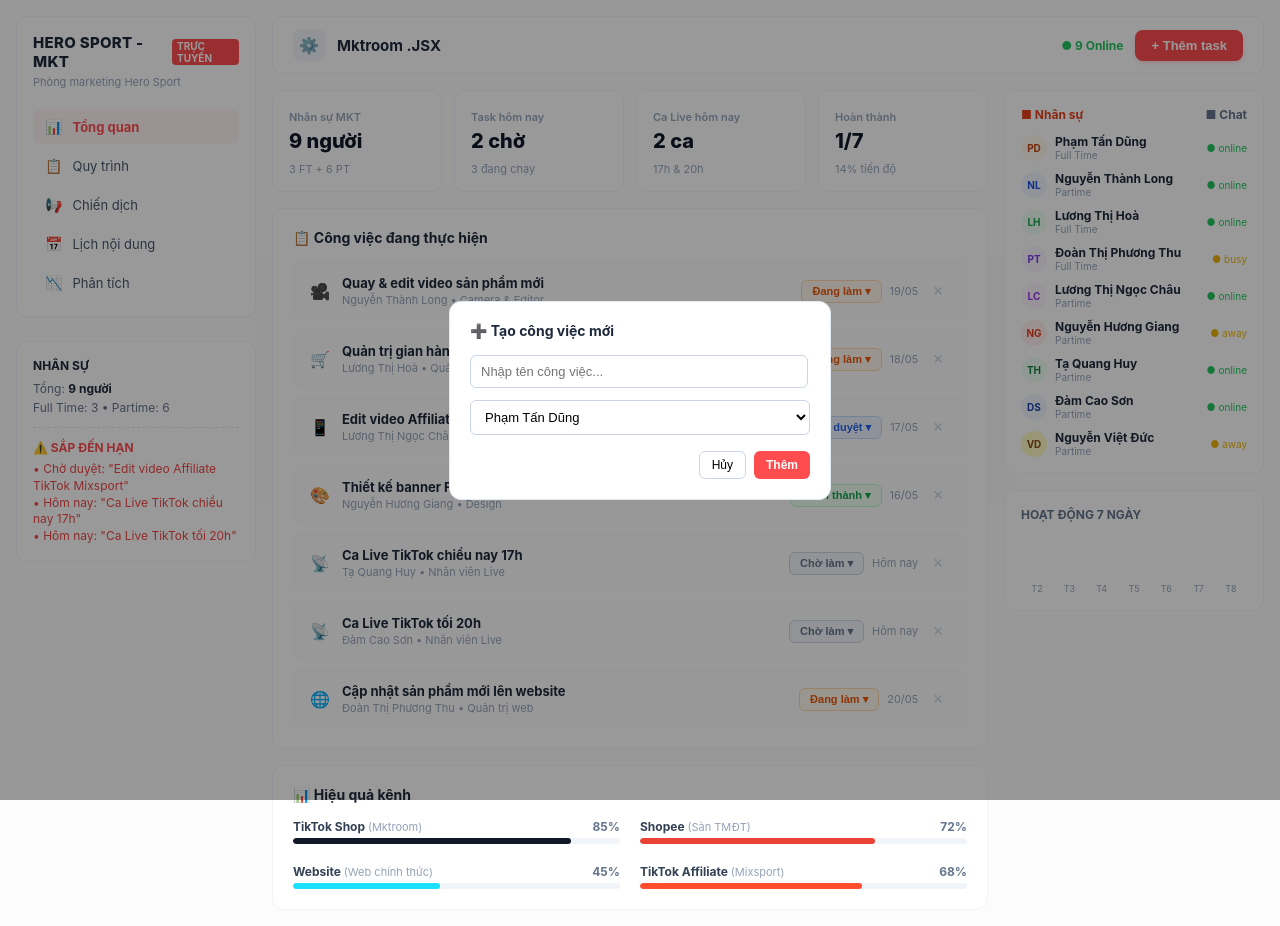
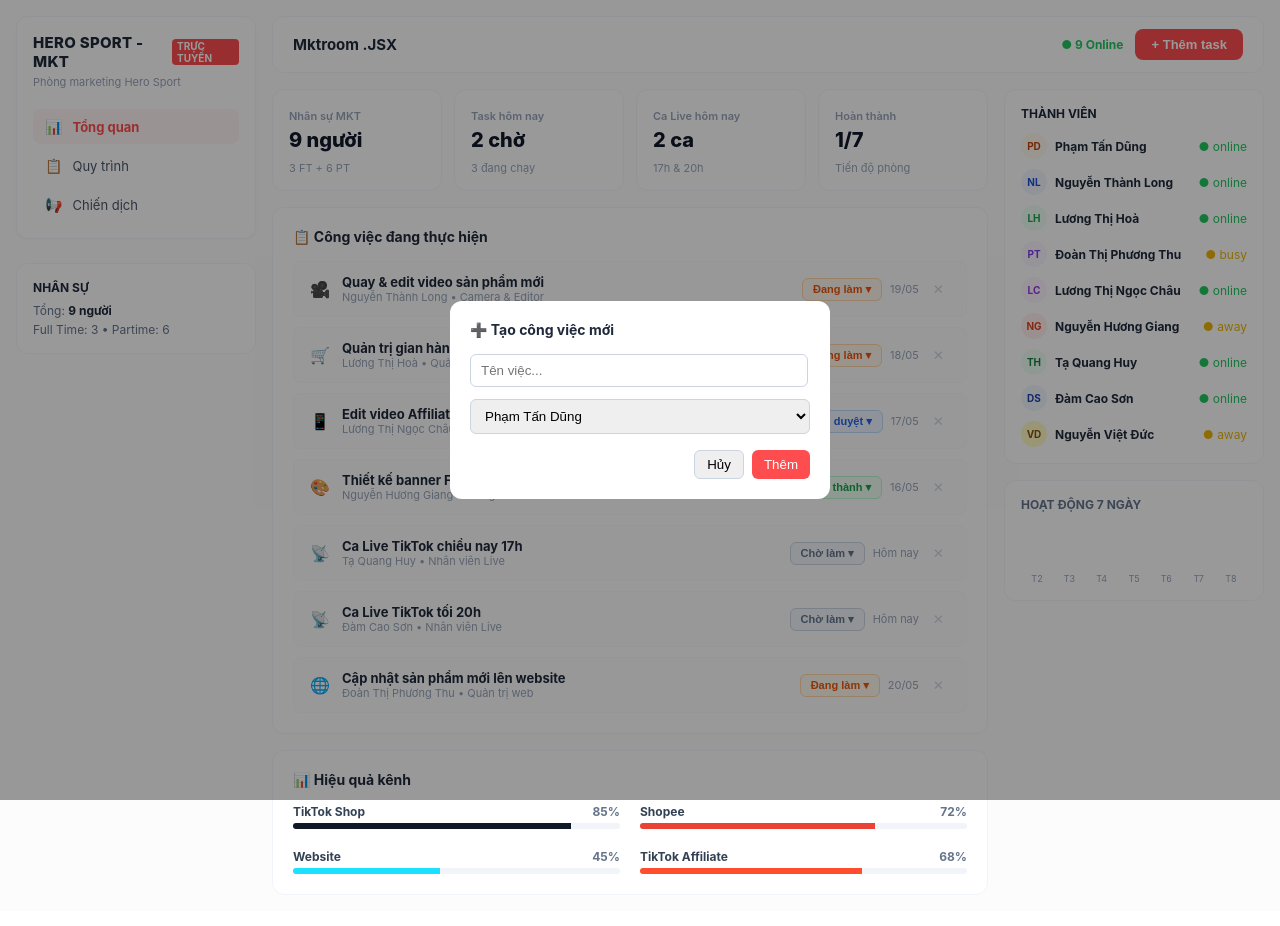
Before and after one commit to daocong1401cnsh-code/herosport, a Next.js app: page / in a window 1280 px wide. Both pictures are taken after a click on the button "+ Thêm task". Built offline with nearby package versions, Linux system fonts and the light colour scheme.

Commit message:
Update page.tsx

```diff
--- a/app/page.tsx
+++ b/app/page.tsx
@@ -84,7 +84,7 @@ export default function Home() {
   return (
     <div style={{ backgroundColor: "#fcfcfd", minHeight: "100vh", fontFamily: "-apple-system, BlinkMacSystemFont, 'Segoe UI', Roboto, sans-serif", padding: "16px", display: "flex", gap: "16px", color: "#1e293b" }}>
 
-      {/* 1. SIDEBAR BÊN TRÁI - HOÀN THIỆN ĐÚNG THIẾT KẾ CỨNG CÁP */}
+      {/* SIDEBAR BÊN TRÁI */}
       <div style={{ width: "240px", display: "flex", flexDirection: "column", gap: "24px" }}>
         <div style={{ backgroundColor: "white", padding: "16px", borderRadius: "12px", border: "1px solid #f1f5f9", boxShadow: "0 1px 3px rgba(0,0,0,0.02)" }}>
           <div style={{ display: "flex", alignItems: "center", gap: "8px", marginBottom: "4px" }}>
@@ -93,20 +93,17 @@ export default function Home() {
           </div>
           <p style={{ margin: 0, color: "#94a3b8", fontSize: "11px" }}>Phòng marketing Hero Sport</p>
 
-          {/* MENU ĐIỀU HƯỚNG MÀU CAM THEO THIẾT KẾ MẪU */}
           <div style={{ display: "flex", flexDirection: "column", gap: "4px", marginTop: "20px" }}>
             {[
               { id: "overview", label: "Tổng quan", icon: "📊" },
               { id: "quytrinh", label: "Quy trình", icon: "📋" },
               { id: "campaigns", label: "Chiến dịch", icon: "📢" },
-              { id: "calendar", label: "Lịch nội dung", icon: "📅" },
-              { id: "kpi", label: "Phân tích", icon: "📉" },
             ].map(tab => (
               <div
                 key={tab.id}
                 onClick={() => setActiveTab(tab.id)}
                 style={{
-                  display: "flex", alignItems: "center", gap: "10px", padding: "9px 12px", borderRadius: "8px", fontSize: "13px", fontWeight: "6px", cursor: "pointer", transition: "0.2s",
+                  display: "flex", alignItems: "center", gap: "10px", padding: "9px 12px", borderRadius: "8px", fontSize: "13px", cursor: "pointer", transition: "0.2s",
                   backgroundColor: activeTab === tab.id ? "#fff5f5" : "transparent",
                   color: activeTab === tab.id ? "#ff4d4f" : "#475569"
                 }}
@@ -118,52 +115,34 @@ export default function Home() {
           </div>
         </div>
 
-        {/* THÔNG TIN NHÂN SỰ CHỈ SỐ PHÒNG */}
         <div style={{ backgroundColor: "white", padding: "16px", borderRadius: "12px", border: "1px solid #f1f5f9", fontSize: "12px", color: "#64748b" }}>
           <div style={{ fontWeight: "bold", color: "#1e293b", marginBottom: "8px" }}>NHÂN SỰ</div>
           <div>Tổng: <strong style={{ color: "#1e293b" }}>9 người</strong></div>
           <div style={{ marginTop: "4px" }}>Full Time: 3 • Partime: 6</div>
-
-          <div style={{ borderTop: "1px dashed #e2e8f0", marginTop: "12px", paddingTop: "12px" }}>
-            <div style={{ fontWeight: "bold", color: "#ff4d4f", marginBottom: "6px" }}>⚠️ SẮP ĐẾN HẠN</div>
-            <div style={{ color: "#ef4444", lineHeight: "1.4" }}>
-              • Chờ duyệt: "Edit video Affiliate TikTok Mixsport"<br/>
-              • Hôm nay: "Ca Live TikTok chiều nay 17h"<br/>
-              • Hôm nay: "Ca Live TikTok tối 20h"
-            </div>
-          </div>
         </div>
       </div>
 
-      {/* 2. KHU VỰC KHÔNG GIAN TRUNG TÂM & BÊN PHẢI */}
+      {/* KHÔNG GIAN TRUNG TÂM */}
       <div style={{ flex: 1, display: "flex", flexDirection: "column", gap: "16px" }}>
 
-        {/* THANH TOPBAR ĐẦU TRANG */}
         <div style={{ backgroundColor: "white", padding: "12px 20px", borderRadius: "12px", border: "1px solid #f1f5f9", display: "flex", justifyContent: "space-between", alignItems: "center" }}>
-          <div style={{ display: "flex", alignItems: "center", gap: "12px" }}>
-            <div style={{ width: "32px", height: "32px", backgroundColor: "#f1f5f9", borderRadius: "8px", display: "flex", alignItems: "center", justifyContent: "center", fontSize: "16px" }}>⚙️</div>
-            <span style={{ fontWeight: "700", fontSize: "15px" }}>Mktroom .JSX</span>
-          </div>
+          <span style={{ fontWeight: "700", fontSize: "15px" }}>Mktroom .JSX</span>
           <div style={{ display: "flex", alignItems: "center", gap: "12px" }}>
             <span style={{ fontSize: "12px", color: "#22c55e", fontWeight: "bold" }}>● 9 Online</span>
-            <button onClick={() => setShowModal(true)} style={{ backgroundColor: "#ff4d4f", color: "white", border: "none", padding: "8px 16px", borderRadius: "8px", fontSize: "13px", fontWeight: "bold", cursor: "pointer", boxShadow: "0 2px 4px rgba(255,77,79,0.2)" }}>+ Thêm task</button>
+            <button onClick={() => setShowModal(true)} style={{ backgroundColor: "#ff4d4f", color: "white", border: "none", padding: "8px 16px", borderRadius: "8px", fontSize: "13px", fontWeight: "bold", cursor: "pointer" }}>+ Thêm task</button>
           </div>
         </div>
 
-        {/* NỘI DUNG CHÍNH ĐỒNG BỘ THEO TAB */}
         <div style={{ display: "flex", gap: "16px", flex: 1 }}>
-
-          {/* CỘT GIỮA: NỘI DUNG HIỂN THỊ CHÍNH */}
           <div style={{ flex: 1, display: "flex", flexDirection: "column", gap: "16px" }}>
             {activeTab === "overview" && (
               <>
-                {/* 4 Ô CHỈ SỐ THỐNG KÊ TRÊN CÙNG CHUẨN ĐỒNG BỘ */}
                 <div style={{ display: "grid", gridTemplateColumns: "repeat(4, 1fr)", gap: "12px" }}>
                   {[
                     { label: "Nhân sự MKT", value: "9 người", sub: "3 FT + 6 PT" },
                     { label: "Task hôm nay", value: "2 chờ", sub: "3 đang chạy" },
                     { label: "Ca Live hôm nay", value: "2 ca", sub: "17h & 20h" },
-                    { label: "Hoàn thành", value: `${tasks.filter(t=>t.status==='done').length}/${tasks.length}`, sub: `${Math.round((tasks.filter(t=>t.status==='done').length/tasks.length)*100)}% tiến độ` },
+                    { label: "Hoàn thành", value: `${tasks.filter(t=>t.status==='done').length}/${tasks.length}`, sub: "Tiến độ phòng" },
                   ].map((card, i) => (
                     <div key={i} style={{ backgroundColor: "white", padding: "14px 16px", borderRadius: "12px", border: "1px solid #f1f5f9" }}>
                       <span style={{ color: "#94a3b8", fontSize: "11px", fontWeight: "600" }}>{card.label}</span>
@@ -173,51 +152,41 @@ export default function Home() {
                   ))}
                 </div>
 
-                {/* DANH SÁCH TASK CÔNG VIỆC CÓ DROPDOWN CHỌN TRẠNG THÁI */}
                 <div style={{ backgroundColor: "white", padding: "20px", borderRadius: "12px", border: "1px solid #f1f5f9" }}>
-                  <h3 style={{ margin: "0 0 16px 0", fontSize: "14px", fontWeight: "bold", display: "flex", alignItems: "center", gap: "8px" }}>📋 Công việc đang thực hiện</h3>
+                  <h3 style={{ margin: "0 0 16px 0", fontSize: "14px", fontWeight: "bold" }}>📋 Công việc đang thực hiện</h3>
                   <div style={{ display: "flex", flexDirection: "column", gap: "10px" }}>
                     {tasks.map((t) => (
-                      <div key={t.id} style={{ display: "flex", justifyContent: "space-between", alignItems: "center", padding: "12px 16px", border: "1px solid #f8fafc", backgroundColor: "#fdfdfd", borderRadius: "8px", transition: "0.2s" }}>
+                      <div key={t.id} style={{ display: "flex", justifyContent: "space-between", alignItems: "center", padding: "12px 16px", border: "1px solid #f8fafc", backgroundColor: "#fdfdfd", borderRadius: "8px" }}>
                         <div style={{ display: "flex", gap: "12px", alignItems: "center" }}>
                           <span style={{ fontSize: "16px" }}>{t.icon}</span>
                           <div>
                             <div style={{ fontWeight: "700", fontSize: "13px", color: "#1e293b" }}>{t.name}</div>
-                            <div style={{ color: "#94a3b8", fontSize: "11px", marginTop: "2px" }}>{t.sub}</div>
+                            <div style={{ color: "#94a3b8", fontSize: "11px" }}>{t.sub}</div>
                           </div>
                         </div>
-
-                        {/* CỤM CHỌN NHANH TRẠNG THÁI CÓ NÚT XÓA CHUẨN 100% */}
                         <div style={{ display: "flex", alignItems: "center", gap: "8px" }}>
-                          <button
-                            onClick={() => changeStatus(t.id, t.status)}
-                            style={{
-                              backgroundColor: statusMap[t.status]?.bg, color: statusMap[t.status]?.color, border: `1px solid ${statusMap[t.status]?.border}`,
-                              padding: "4px 10px", borderRadius: "6px", fontSize: "11px", fontWeight: "bold", cursor: "pointer", display: "flex", alignItems: "center", gap: "4px"
-                            }}
-                          >
+                          <button onClick={() => changeStatus(t.id, t.status)} style={{ backgroundColor: statusMap[t.status]?.bg, color: statusMap[t.status]?.color, border: `1px solid ${statusMap[t.status]?.border}`, padding: "4px 10px", borderRadius: "6px", fontSize: "11px", fontWeight: "bold", cursor: "pointer" }}>
                             {statusMap[t.status]?.label} ▾
                           </button>
                           <span style={{ fontSize: "11px", color: "#94a3b8" }}>{t.due}</span>
-                          <button onClick={() => removeTask(t.id)} style={{ border: "none", backgroundColor: "transparent", color: "#cbd5e1", cursor: "pointer", fontSize: "14px" }}>✕</button>
+                          <button onClick={() => removeTask(t.id)} style={{ border: "none", backgroundColor: "transparent", color: "#cbd5e1", cursor: "pointer" }}>✕</button>
                         </div>
                       </div>
                     ))}
                   </div>
                 </div>
 
-                {/* BIỂU ĐỒ HIỆU QUẢ KÊNH BÁN HÀNG NGANG */}
                 <div style={{ backgroundColor: "white", padding: "20px", borderRadius: "12px", border: "1px solid #f1f5f9" }}>
                   <h3 style={{ margin: "0 0 16px 0", fontSize: "14px", fontWeight: "bold" }}>📊 Hiệu quả kênh</h3>
                   <div style={{ display: "grid", gridTemplateColumns: "1fr 1fr", gap: "20px" }}>
                     {channels.map((c, i) => (
                       <div key={i}>
                         <div style={{ display: "flex", justifyContent: "space-between", fontSize: "12px", marginBottom: "4px" }}>
-                          <span style={{ fontWeight: "700", color: "#334155" }}>{c.name} <span style={{ fontWeight: "normal", color: "#94a3b8", fontSize: "11px" }}>({c.sub})</span></span>
+                          <span style={{ fontWeight: "700", color: "#334155" }}>{c.name}</span>
                           <span style={{ color: "#64748b", fontWeight: "bold" }}>{c.pct}%</span>
                         </div>
                         <div style={{ width: "100%", height: "6px", backgroundColor: "#f1f5f9", borderRadius: "3px", overflow: "hidden" }}>
-                          <div style={{ width: `${c.pct}%`, height: "100%", backgroundColor: c.color, borderRadius: "3px" }} />
+                          <div style={{ width: `${c.pct}%`, height: "100%", backgroundColor: c.color }} />
                         </div>
                       </div>
                     ))}
@@ -225,67 +194,30 @@ export default function Home() {
                 </div>
               </>
             )}
-
-            {/* TAB QUY TRÌNH MARKETING */}
-            {activeTab === "quytrinh" && (
-              <div style={{ backgroundColor: "white", padding: "20px", borderRadius: "12px", border: "1px solid #f1f5f9" }}>
-                <h3 style={{ margin: "0 0 12px 0", fontSize: "14px", fontWeight: "bold" }}>👑 Quy trình Trưởng phòng MKT</h3>
-                <div style={{ fontSize: "13px", lineHeight: "1.6", color: "#475569" }}>
-                  <strong>• Kiểm tra đầu ngày:</strong> Check báo cáo web, sàn, video kịch bản media, chi phí chạy ads trong 10-15 phút.<br/>
-                  <strong>• Phân bổ công việc:</strong> Giao chỉ tiêu bài đăng sàn, video TikTok, banner sale.<br/>
-                  <strong>• Kiểm soát cuối ngày:</strong> Tổng kết đối chiếu doanh số, tối ưu ngân sách quảng cáo tức thì.
-                </div>
-              </div>
-            )}
-
-            {/* TAB CHIẾN DỊCH */}
-            {activeTab === "campaigns" && (
-              <div style={{ backgroundColor: "white", padding: "20px", borderRadius: "12px", border: "1px solid #f1f5f9" }}>
-                <h3 style={{ margin: "0 0 16px 0", fontSize: "14px", fontWeight: "bold" }}>🏁 Các chiến dịch tiếp thị</h3>
-                <div style={{ display: "flex", flexDirection: "column", gap: "10px" }}>
-                  {initCampaigns.map(cp => (
-                    <div key={cp.id} style={{ padding: "12px", border: "1px solid #f1f5f9", borderRadius: "8px", display: "flex", justifyContent: "space-between", fontSize: "13px" }}>
-                      <div>
-                        <strong>{cp.name}</strong> — <span style={{ color: "gray" }}>Kênh: {cp.channel}</span>
-                      </div>
-                      <span style={{ fontWeight: "bold", color: "#ff4d4f" }}>{cp.result}</span>
-                    </div>
-                  ))}
-                </div>
-              </div>
-            )}
           </div>
 
-          {/* CỘT BÊN PHẢI: THÀNH VIÊN VÀ ĐỒ THỊ HOẠT ĐỘNG 7 NGÀY */}
+          {/* CỘT PHẢI CÓ BIỂU ĐỒ 7 NGÀY SỬA LỖI */}
           <div style={{ width: "260px", display: "flex", flexDirection: "column", gap: "16px" }}>
-
-            {/* THÀNH VIÊN ONLINE SẮC NÉT */}
             <div style={{ backgroundColor: "white", padding: "16px", borderRadius: "12px", border: "1px solid #f1f5f9" }}>
-              <div style={{ display: "flex", justifyContent: "space-between", marginBottom: "12px", fontSize: "12px", fontWeight: "bold" }}>
-                <span style={{ color: "#e3401c" }}>■ Nhân sự</span>
-                <span style={{ color: "#64748b" }}>■ Chat</span>
-              </div>
+              <div style={{ fontWeight: "bold", fontSize: "12px", marginBottom: "12px" }}>THÀNH VIÊN</div>
               <div style={{ display: "flex", flexDirection: "column", gap: "10px" }}>
                 {members.map((m, i) => (
                   <div key={i} style={{ display: "flex", alignItems: "center", justifyContent: "space-between", fontSize: "12px" }}>
                     <div style={{ display: "flex", alignItems: "center", gap: "8px" }}>
                       <div style={{ width: "26px", height: "26px", borderRadius: "50%", backgroundColor: m.color, color: m.textColor, display: "flex", alignItems: "center", justifyContent: "center", fontWeight: "bold", fontSize: "10px" }}>{m.initials}</div>
-                      <div>
-                        <div style={{ fontWeight: "bold", color: "#1e293b" }}>{m.name}</div>
-                        <div style={{ color: "#94a3b8", fontSize: "10px" }}>{m.type}</div>
-                      </div>
+                      <span style={{ fontWeight: "bold" }}>{m.name}</span>
                     </div>
-                    <span style={{ color: m.status === "online" ? "#22c55e" : "#eab308", fontSize: "10px" }}>● {m.status}</span>
+                    <span style={{ color: m.status === "online" ? "#22c55e" : "#eab308" }}>● {m.status}</span>
                   </div>
                 ))}
               </div>
             </div>
 
-            {/* BIỂU ĐỒ HOẠT ĐỘNG 7 NGÀY (CỘT ĐỎ CAM THEO THIẾT KẾ MẪU) */}
+            {/* SỬA LỖI MẢNG Ở ĐÂY */}
             <div style={{ backgroundColor: "white", padding: "16px", borderRadius: "12px", border: "1px solid #f1f5f9" }}>
               <h4 style={{ margin: "0 0 12px 0", fontSize: "12px", fontWeight: "bold", color: "#64748b" }}>HOẠT ĐỘNG 7 NGÀY</h4>
               <div style={{ display: "flex", justifyContent: "space-between", alignItems: "end", height: "60px", padding: "0 10px" }}>
-                {[30, 45, 60, 80, 50, 95, 70].map((val, idx) => (
+                {[40, 60, 45, 90, 85, 30, 50].map((val, idx) => (
                   <div key={idx} style={{ display: "flex", flexDirection: "column", alignItems: "center", gap: "4px" }}>
                     <div style={{ width: "12px", height: `${val}%`, backgroundColor: "#ff4d2d", borderRadius: "2px" }} />
                     <span style={{ fontSize: "9px", color: "#94a3b8" }}>T{idx + 2}</span>
@@ -293,32 +225,24 @@ export default function Home() {
                 ))}
               </div>
             </div>
-
           </div>
 
         </div>
-
       </div>
 
-      {/* POPUP SÁNG TẠO COMPONENT THÊM TASK */}
+      {/* POPUP THÊM TASK */}
       {showModal && (
         <div style={{ position: "fixed", top: 0, left: 0, width: "100vw", height: "100vh", backgroundColor: "rgba(0,0,0,0.4)", display: "flex", justifyContent: "center", alignItems: "center", zIndex: 999 }}>
-          <div style={{ backgroundColor: "white", padding: "20px", borderRadius: "12px", width: "340px", border: "1px solid #e2e8f0" }}>
+          <div style={{ backgroundColor: "white", padding: "20px", borderRadius: "12px", width: "340px" }}>
             <h3 style={{ margin: "0 0 16px 0", fontSize: "14px", fontWeight: "bold" }}>➕ Tạo công việc mới</h3>
             <form onSubmit={handleAddTask}>
-              <div style={{ marginBottom: "12px" }}>
-                <input type="text" value={newTaskName} onChange={(e) => setNewTaskName(e.target.value)} placeholder="Nhập tên công việc..." style={{ width: "93%", padding: "8px 10px", borderRadius: "6px", border: "1px solid #cbd5e1", fontSize: "13px" }} required />
-              </div>
-              <div style={{ marginBottom: "16px" }}>
-                <select value={newTaskAssignee} onChange={(e) => setNewTaskAssignee(e.target.value)} style={{ width: "100%", padding: "8px 10px", borderRadius: "6px", border: "1px solid #cbd5e1", fontSize: "13px", backgroundColor: "white" }}>
-                  {members.map((m, i) => (
-                    <option key={i} value={m.name}>{m.name}</option>
-                  ))}
-                </select>
-              </div>
+              <input type="text" value={newTaskName} onChange={(e) => setNewTaskName(e.target.value)} placeholder="Tên việc..." style={{ width: "93%", padding: "8px 10px", marginBottom: "12px", borderRadius: "6px", border: "1px solid #cbd5e1" }} required />
+              <select value={newTaskAssignee} onChange={(e) => setNewTaskAssignee(e.target.value)} style={{ width: "100%", padding: "8px 10px", marginBottom: "16px", borderRadius: "6px", border: "1px solid #cbd5e1" }}>
+                {members.map((m, i) => <option key={i} value={m.name}>{m.name}</option>)}
+              </select>
               <div style={{ display: "flex", justifyContent: "end", gap: "8px" }}>
-                <button type="button" onClick={() => setShowModal(false)} style={{ padding: "6px 12px", borderRadius: "6px", border: "1px solid #cbd5e1", backgroundColor: "white", fontSize: "12px", cursor: "pointer" }}>Hủy</button>
-                <button type="submit" style={{ padding: "6px 12px", borderRadius: "6px", border: "none", backgroundColor: "#ff4d4f", color: "white", fontWeight: "bold", fontSize: "12px", cursor: "pointer" }}>Thêm</button>
+                <button type="button" onClick={() => setShowModal(false)} style={{ padding: "6px 12px", borderRadius: "6px", border: "1px solid #cbd5e1" }}>Hủy</button>
+                <button type="submit" style={{ padding: "6px 12px", borderRadius: "6px", backgroundColor: "#ff4d4f", color: "white", border: "none" }}>Thêm</button>
               </div>
             </form>
           </div>
```
